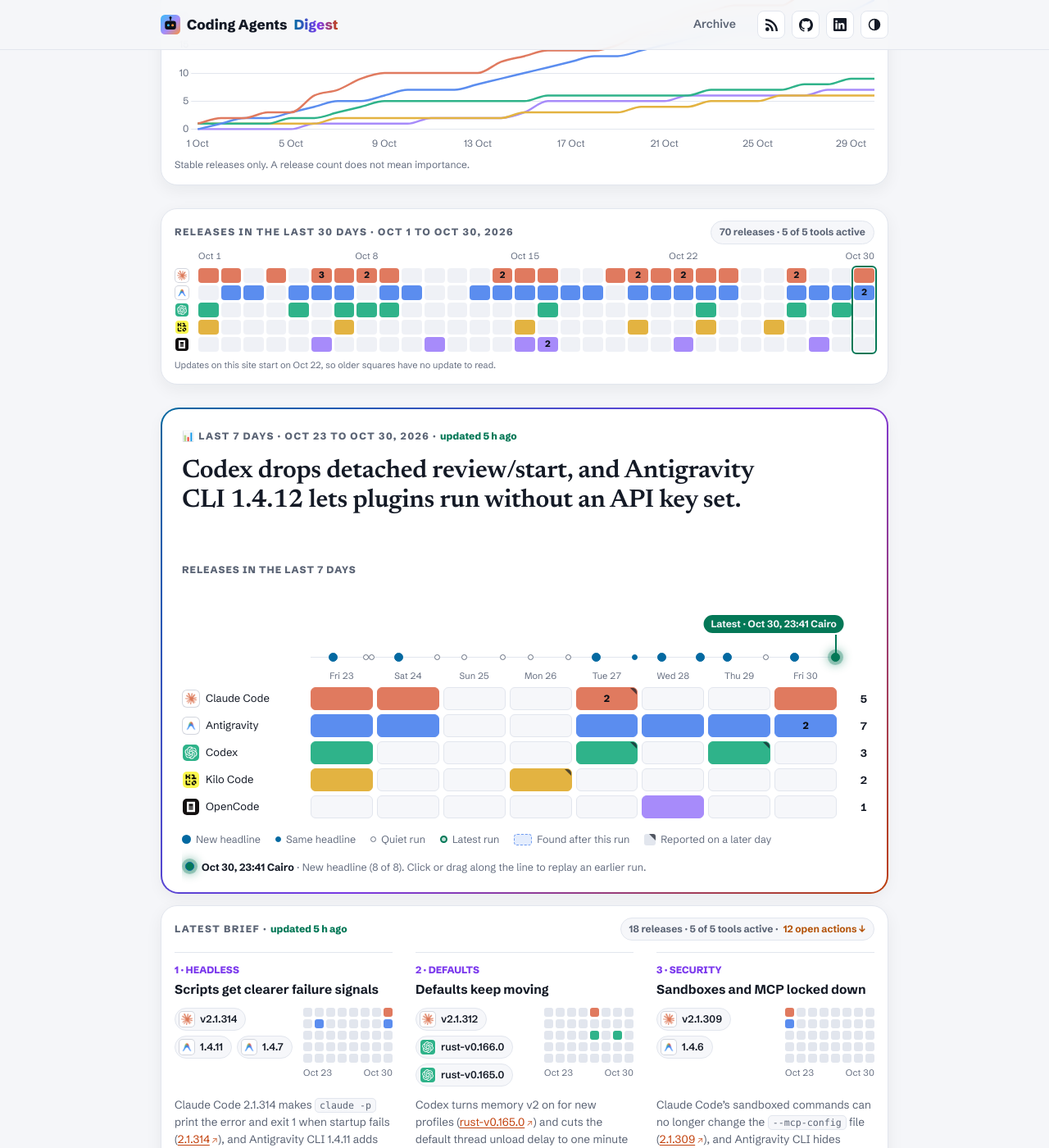
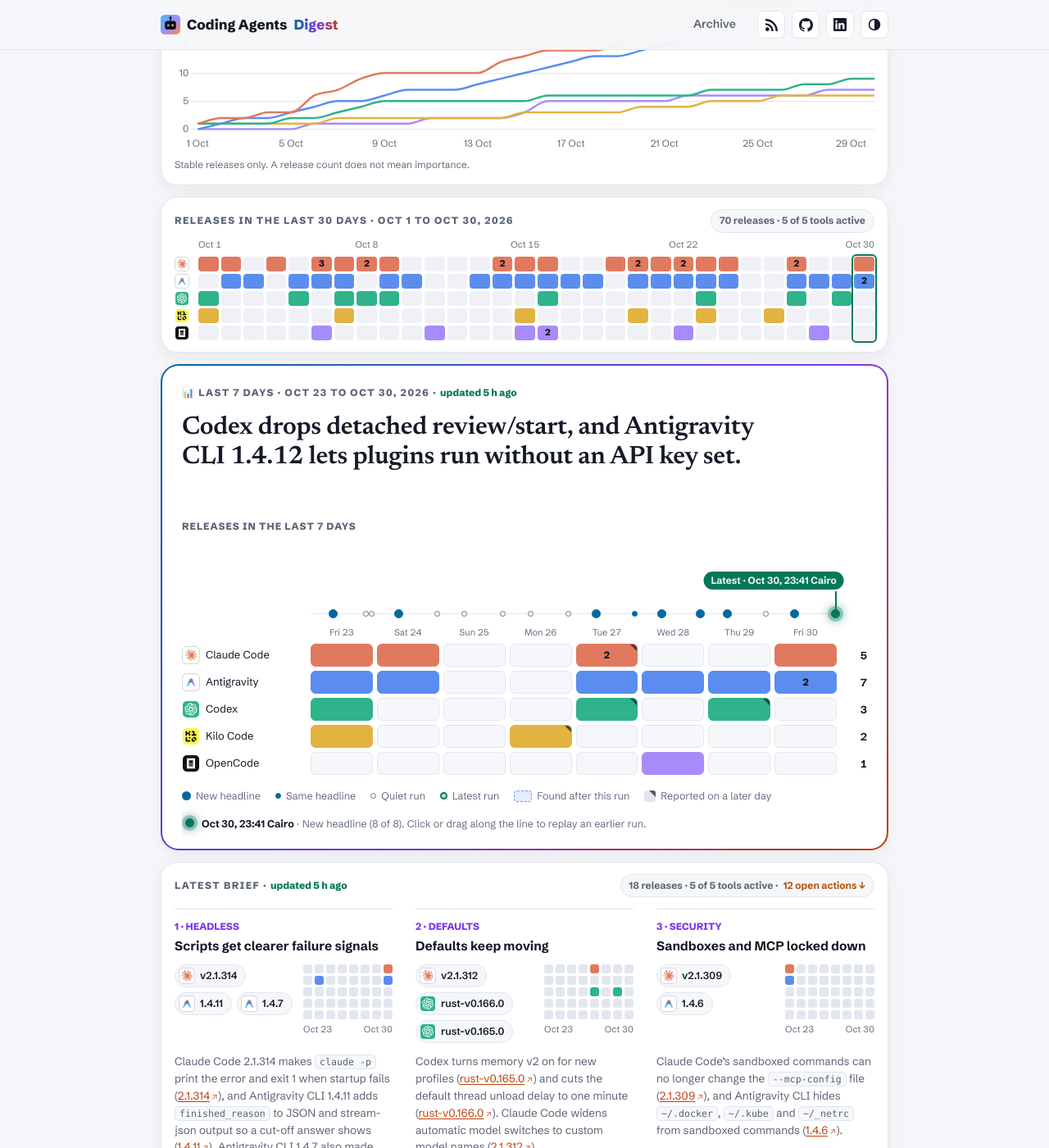
Before and after one commit to IbrahimSobh/coding-agents-digest, a Jekyll site: the page built from docs/index.html, in a window 1280 px wide and 1400 px high, scrolled down 243 px. Shown: the whole window at 82% size. Built offline with Jekyll 4.4.1, drawn with Linux system fonts in a browser that asks for light colours; part of the change alters nothing that is shown.

Commit message:
Squares no update explains open the newest release on GitHub; remove the Oct 22 note; tighter gaps
A square (30-day card or 7-day grid) with no explaining update opens the newest release of
that day on GitHub in a new tab. In a mixed square the jump bar links the unexplained release.
The first three boxes are 14px apart instead of 28px.

Co-Authored-By: Claude Sonnet 5.5 <noreply@anthropic.com>

```diff
--- a/docs/_includes/brief.html
+++ b/docs/_includes/brief.html
@@ -34,7 +34,7 @@
         {% for i in (0..7) %}{% assign ds = i | times: 86400 | plus: cutoff_s | plus: 43200 %}{% assign day = ds | date: "%Y-%m-%d" %}{% assign tags = "" %}{% assign tc = 0 %}
           {% for r in site.data.releases %}{% if r.tool == t.id and r.date == day %}{% assign tags = tags | append: r.tag | append: " " %}{% assign tc = tc | plus: 1 %}{% endif %}{% endfor %}
           {% assign tags = tags | strip %}
-          <span class="rg-c{% if tc > 0 %} on{% endif %}" style="grid-row:{{ gr }};grid-column:{{ i | plus: 2 }};--c:{{ t.color }}"{% if tc > 0 %} data-tags="{{ tags }}" data-day="{{ day }}" data-tool="{{ t.id }}" data-name="{{ t.short | default: t.name }}" title="{{ t.short | default: t.name }} · {{ ds | date: '%a, %b %-d' }}: {{ tags | replace: ' ', ', ' }}"{% endif %}>{% if tc > 1 %}{{ tc }}{% endif %}</span>
+          <span class="rg-c{% if tc > 0 %} on{% endif %}" style="grid-row:{{ gr }};grid-column:{{ i | plus: 2 }};--c:{{ t.color }}"{% if tc > 0 %} data-tags="{{ tags }}" data-day="{{ day }}" data-tool="{{ t.id }}" data-repo="{{ t.repo }}" data-name="{{ t.short | default: t.name }}" title="{{ t.short | default: t.name }} · {{ ds | date: '%a, %b %-d' }}: {{ tags | replace: ' ', ', ' }}"{% endif %}>{% if tc > 1 %}{{ tc }}{% endif %}</span>
         {% endfor %}
         <span class="rg-t" style="grid-row:{{ gr }}" data-n="{{ n }}">{{ n }}</span>
         {% endfor %}
--- a/docs/_includes/month.html
+++ b/docs/_includes/month.html
@@ -15,7 +15,7 @@
 {% comment %} The pill counts the same window, by tool, from releases.json. {% endcomment %}
 {% assign m_total = 0 %}{% assign m_active = 0 %}
 {% for t in tracked %}{% assign tn = 0 %}{% for r in site.data.releases %}{% if r.tool == t.id and r.date >= m_start and r.date <= m_end %}{% assign tn = tn | plus: 1 %}{% endif %}{% endfor %}{% assign m_total = m_total | plus: tn %}{% if tn > 0 %}{% assign m_active = m_active | plus: 1 %}{% endif %}{% endfor %}
-{% comment %} The first update on the site: squares before it have no update to read, so the card says so. {% endcomment %}
+{% comment %} The first update on the site: the tooltip of an older square says it came before it. {% endcomment %}
 {% assign m_ents = site.pages | where_exp: "p", "p.path contains 'digests/'" | sort: "path" %}
 {% assign m_fu = m_ents.first.date | date: "%Y-%m-%d" %}
 <section id="m30" class="card m30" aria-labelledby="m30Title" data-first="{{ m_fu }}">
@@ -27,11 +27,10 @@
     {% for i in (0..29) %}{% assign ds = i | times: 86400 | plus: m_s | plus: 43200 %}{% assign day = ds | date: "%Y-%m-%d" %}{% assign tags = "" %}{% assign tc = 0 %}
       {% for r in site.data.releases %}{% if r.tool == t.id and r.date == day %}{% assign tags = tags | append: r.tag | append: " " %}{% assign tc = tc | plus: 1 %}{% endif %}{% endfor %}
       {% assign tags = tags | strip %}
-      <span class="m30-c{% if tc > 0 %} on{% endif %}" style="grid-row:{{ gr }};grid-column:{{ i | plus: 2 }};--c:{{ t.color }}"{% if tc > 0 %} data-tags="{{ tags }}" data-day="{{ day }}" data-tool="{{ t.id }}" data-name="{{ t.short | default: t.name }}" title="{{ t.short | default: t.name }} · {{ ds | date: '%a, %b %-d' }}: {{ tags | replace: ' ', ', ' }}"{% endif %}>{% if tc > 1 %}{{ tc }}{% endif %}</span>
+      <span class="m30-c{% if tc > 0 %} on{% endif %}" style="grid-row:{{ gr }};grid-column:{{ i | plus: 2 }};--c:{{ t.color }}"{% if tc > 0 %} data-tags="{{ tags }}" data-day="{{ day }}" data-tool="{{ t.id }}" data-repo="{{ t.repo }}" data-name="{{ t.short | default: t.name }}" title="{{ t.short | default: t.name }} · {{ ds | date: '%a, %b %-d' }}: {{ tags | replace: ' ', ', ' }}"{% endif %}>{% if tc > 1 %}{{ tc }}{% endif %}</span>
     {% endfor %}
     {% endfor %}
     <b class="m30-now" aria-hidden="true" style="grid-row:2 / span {{ tracked.size }};grid-column:31"></b>
   </div>
-  {% if m_fu > m_start %}<p class="m30-note">Updates on this site start on {{ m_ents.first.date | date: "%b %-d" }}, so older squares have no update to read.</p>{% endif %}
   <script type="application/json" id="m30Data">{"seen": [{% assign first = true %}{% assign digs = site.pages | where_exp: "p", "p.path contains 'digests/'" %}{% for p in digs %}{% assign pd = p.date | date: "%Y-%m-%d" %}{% if pd >= m_start %}{% assign tparts = p.content | split: "releases/tag/" %}{% assign ptags = "" %}{% for x in tparts offset: 1 %}{% assign tg = x | split: ")" | first | split: '"' | first | strip %}{% assign ptags = ptags | append: tg | append: " " %}{% endfor %}{% unless first %},{% endunless %}{% assign first = false %}{"at": {{ p.date | date: "%Y-%m-%dT%H:%M" | jsonify }}, "q": {% if p.quiet %}true{% else %}false{% endif %}, "tags": {{ ptags | strip | jsonify }}}{% endif %}{% endfor %}]}</script>
 </section>
--- a/docs/assets/jump.js
+++ b/docs/assets/jump.js
@@ -36,13 +36,19 @@
       .sort(function(a,b){return !a.at?1:!b.at?-1:a.at<b.at?-1:1});
   }
 
-  // Where a click on a box goes: the update that explains it, its day in Daily updates, or nowhere
-  // (the first updates on this site are from late October, so older squares may have neither)
-  function target(c){
-    var r=list(c)[0];
-    if(r.at&&document.getElementById(idOf(r.at))) return 'update';
-    return document.getElementById('day-'+c.dataset.day.replace(/-/g,''))?'day':null;
+  // Where a click on a box goes: the update that explains it, or, when no update does (an old release,
+  // or one a check missed), the newest release of that day on GitHub, in a new tab
+  function explained(c){var r=list(c)[0]; return !!(r.at&&document.getElementById(idOf(r.at)))}
+  function ver(t){return (t.match(/\d+/g)||[]).map(Number)}
+  function newest(c){
+    return c.dataset.tags.split(' ').sort(function(a,b){
+      var x=ver(a), y=ver(b);
+      for(var i=0;i<Math.max(x.length,y.length);i++){var d=(x[i]||0)-(y[i]||0); if(d) return d}
+      return 0;
+    }).pop();
   }
+  function releaseUrl(c,tag){return c.dataset.repo?'https://github.com/'+c.dataset.repo+'/releases/tag/'+encodeURIComponent(tag):''}
+  function target(c){return explained(c)?'update':c.dataset.repo?'release':null}
 
   // Squares from before the site's first update (#m30 data-first) have no update to read
   var firstDay=m30&&m30.dataset.first||'';
@@ -72,7 +78,7 @@
       tip.appendChild(row);
     });
     var tg=target(c);
-    if(tg) tip.appendChild(el('span','rg-tip-go',tg==='update'?'Click to read the update ↓':'Click to see that day ↓'));
+    if(tg) tip.appendChild(el('span','rg-tip-go',tg==='update'?'Click to read the update ↓':'Click to open '+newest(c)+' on GitHub ↗'));
     tip.hidden=false;
     var b=c.getBoundingClientRect(), w=tip.offsetWidth;
     tip.style.left=(Math.max(8,Math.min(innerWidth-w-8,b.left+b.width/2-w/2))+scrollX)+'px';
@@ -108,7 +114,11 @@
       var prev=jump.rel[jump.idx-1], next=jump.rel[jump.idx+1];
       if(prev&&prev.at) bar.appendChild(button('jb-nav','Previous: '+prev.tag+' (reported '+when(prev.at)+') ↓',function(){step(-1)}));
       if(next&&next.at) bar.appendChild(button('jb-nav','Next: '+next.tag+' (reported '+when(next.at)+') ↑',function(){step(1)}));
-      jump.rel.forEach(function(x){if(!x.at) bar.appendChild(el('span','jb-none',x.tag+' was released, but no update explains it'))});
+      jump.rel.forEach(function(x){if(!x.at){
+        var n=el('span','jb-none',x.tag+' was released, but no update explains it'), u=releaseUrl(jump.c,x.tag);
+        if(u){var a=el('a','',' Open it on GitHub ↗'); a.href=u; a.target='_blank'; a.rel='noopener noreferrer'; n.appendChild(a)}
+        bar.appendChild(n);
+      }});
     }
     // The bar sits right above this tool's section, so the jump lands on the right lines even in
     // an entry that covers several tools; a shared link (no box) puts it on top of the entry
@@ -137,10 +147,10 @@
   function go(c,a){
     hideTip();
     var rel=list(c);
-    // no update explains any release of this box, or its entry is not on the page: go to its day in "Daily updates"
-    if(!rel[0].at||!document.getElementById(idOf(rel[0].at))){
-      var dh=document.getElementById('day-'+c.dataset.day.replace(/-/g,''));
-      if(dh) dh.scrollIntoView();
+    // no update explains any release of this box (or its entry is not on the page): open the newest one on GitHub
+    if(!explained(c)){
+      var u=releaseUrl(c,newest(c));
+      if(u) window.open(u,'_blank','noopener,noreferrer');
       return;
     }
     // A filter on another tool would hide the entry's lines: show all tools first
@@ -191,7 +201,8 @@
     var tg=target(c);
     c.classList.toggle('nogo',!tg);
     c.setAttribute('aria-label',c.dataset.name+', released '+day(c.dataset.day)+': '+c.dataset.tags.split(' ').join(', ')+
-      lateTags.map(function(r){return '; '+r.tag+' '+lateText(late(c,r))}).join('')+(tg?'. Read the update':before(c)?". Released before the site's first update":'. No update explains it'));
+      lateTags.map(function(r){return '; '+r.tag+' '+lateText(late(c,r))}).join('')+(before(c)?". Released before the site's first update":tg==='update'?'':'. No update explains it')+
+      (tg==='update'?'. Read the update':tg==='release'?'. Open the release page on GitHub (new tab)':''));
     c.addEventListener('mouseenter',function(){showTip(c)});
     c.addEventListener('mouseleave',hideTip);
     c.addEventListener('focus',function(){showTip(c)});
--- a/docs/assets/style.css
+++ b/docs/assets/style.css
@@ -126,6 +126,8 @@ a.tbtn:hover{border-color:var(--muted)}
   }
 }
 .m30{padding:14px 16px 14px}
+/* the first three boxes (Release activity, Last 30 days, Last 7 days) sit closer together */
+#m30,#brief{margin-top:14px}
 .m30-head{display:flex;justify-content:space-between;align-items:center;gap:8px 12px;flex-wrap:wrap;margin-bottom:10px}
 .m30-head .k{margin:0}
 /* Releases of the last 30 days: logo x day, a moving window ending on the latest check day (_includes/month.html) */
@@ -141,7 +143,6 @@ a.tbtn:hover{border-color:var(--muted)}
 .m30-c[data-tags]{cursor:pointer}
 .m30-c.nogo{cursor:default}
 .m30-c[data-tags]:hover,.m30-c[data-tags]:focus-visible{outline:2px solid var(--ink);outline-offset:1px}
-.m30-note{margin:8px 0 0;font-size:11px;color:var(--soft)}
 .m30-now{pointer-events:none;border:2px solid var(--green);border-radius:6px;margin:-3px;z-index:2}
 .score{margin-top:18px;display:grid;gap:6px;overflow-x:clip}
 .shead{font-size:12px;font-weight:800;letter-spacing:.08em;text-transform:uppercase;color:var(--muted);margin-bottom:4px}
```
Also changed, not shown: README.md.
